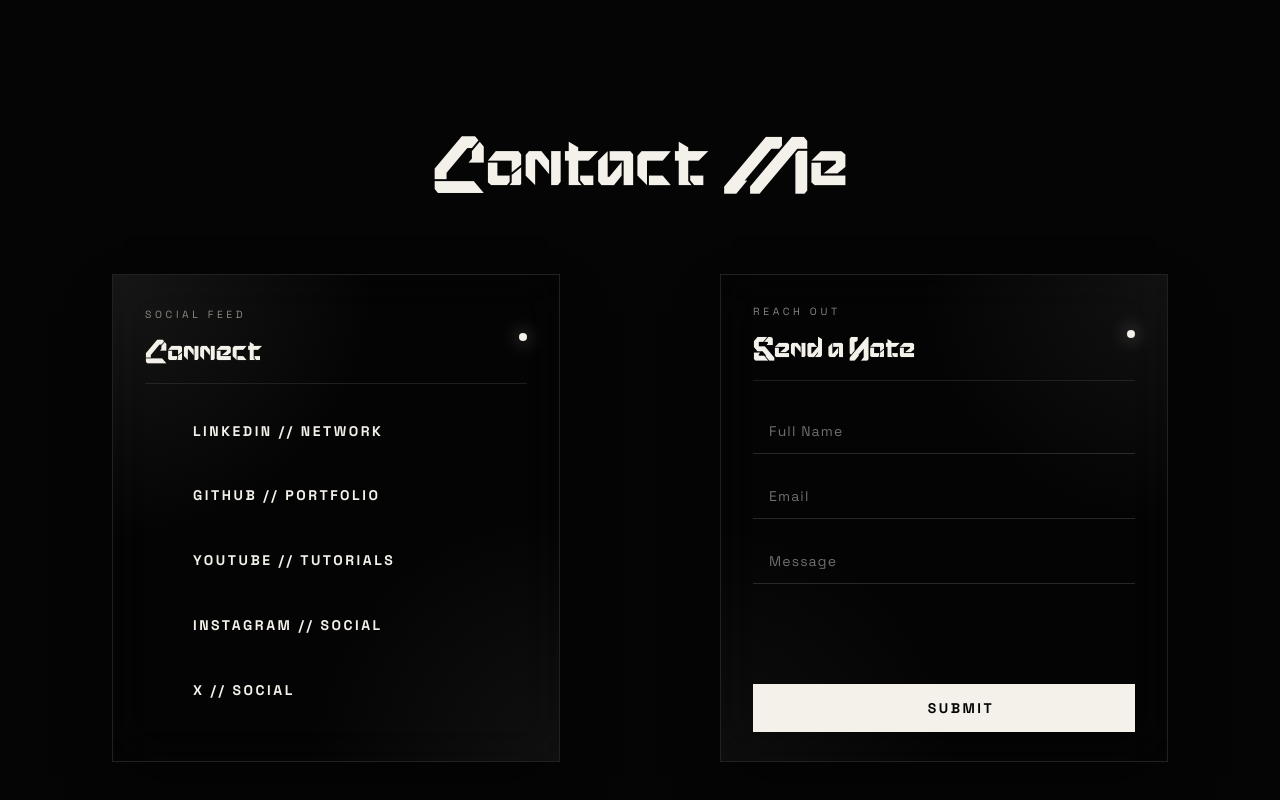
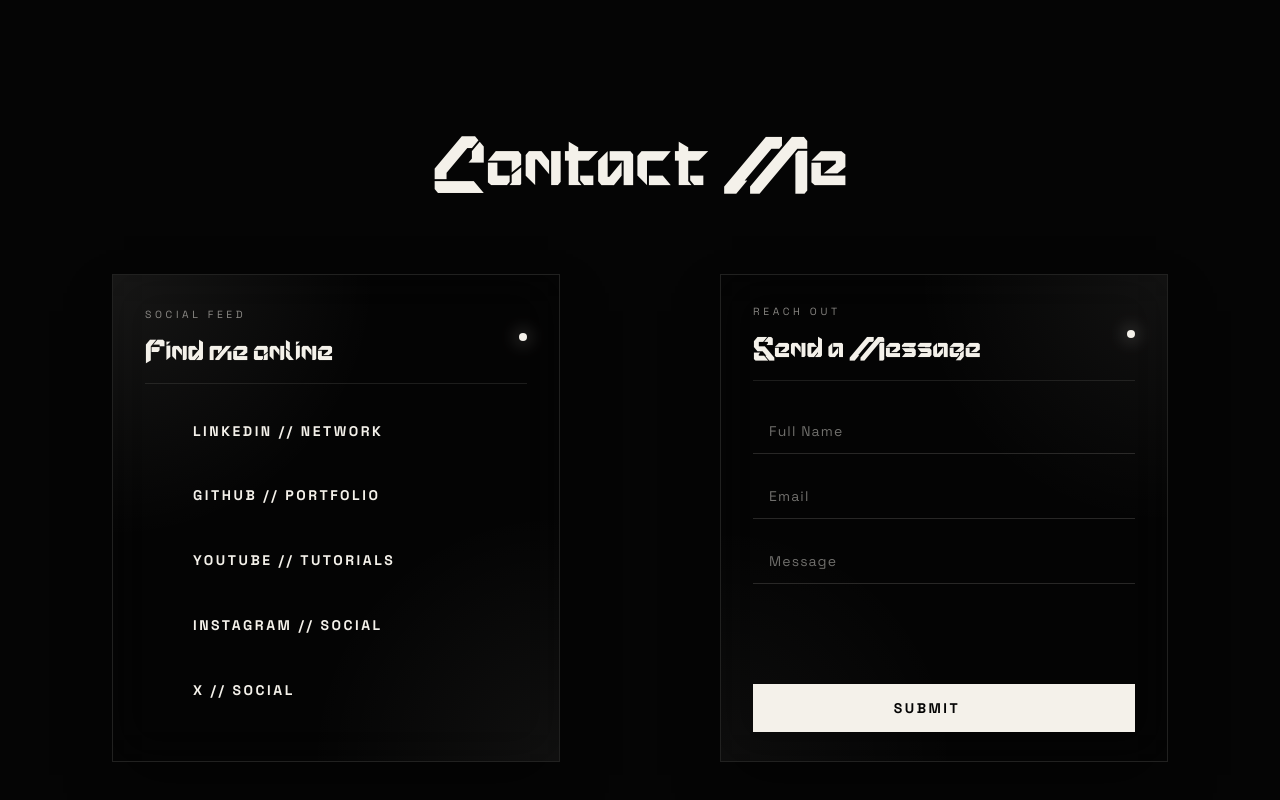
Before and after one commit to Pritamx4/Portfolio, a React (Vite) app: page / in a window 1280 px wide. Shown: the part 2346-3146 px from the top of the page. Built offline with nearby package versions, Linux system fonts and the light colour scheme; some icons are missing; a web font is replaced by a local one.

Commit message:
improve layout of contact page

```diff
--- a/src/components/ContactLeft.jsx
+++ b/src/components/ContactLeft.jsx
@@ -4,8 +4,10 @@
       <div className="pointer-events-none absolute inset-0 bg-[radial-gradient(circle_at_top_left,rgba(244,241,234,0.08),transparent_40%),radial-gradient(circle_at_bottom_right,rgba(244,241,234,0.05),transparent_38%)]" />
       <div className="relative mb-2 flex items-center justify-between border-b border-(--paper)/10 pb-4">
         <div>
-          <p className="font-ui text-[0.65rem] uppercase tracking-[0.35em] text-(--paper)/55">Social Feed</p>
-          <h2 className="font-display mt-2 text-3xl text-(--paper)">Connect</h2>
+          <p className="font-ui text-[0.65rem] uppercase tracking-[0.35em] text-(--paper)/55">
+            Social Feed
+          </p>
+          <h2 className="font-display mt-2 text-3xl text-(--paper)">Find me online</h2>
         </div>
         <span className="h-2 w-2 rounded-full bg-(--paper) shadow-[0_0_18px_rgba(244,241,234,0.7)]" />
       </div>
--- a/src/components/ContactRight.jsx
+++ b/src/components/ContactRight.jsx
@@ -5,8 +5,10 @@
       <form action="" method="post" className="relative flex w-full flex-col gap-5 text-(--paper)">
         <div className="mb-2 flex items-center justify-between border-b border-(--paper)/10 pb-4">
           <div>
-            <p className="text-[0.65rem] uppercase tracking-[0.35em] text-(--paper)/55">Reach Out</p>
-            <h2 className="font-display mt-2 text-3xl text-(--paper)">Send a Note</h2>
+            <p className="text-[0.65rem] uppercase tracking-[0.35em] text-(--paper)/55">
+              Reach Out
+            </p>
+            <h2 className="font-display mt-2 text-3xl text-(--paper)">Send a Message</h2>
           </div>
           <span className="h-2 w-2 rounded-full bg-(--paper) shadow-[0_0_18px_rgba(244,241,234,0.7)]" />
         </div>
@@ -36,6 +38,7 @@
           type="submit"
           className="font-ui mt-20 flex items-center justify-center gap-3 border border-(--paper) bg-(--paper) px-5 py-3 text-sm font-semibold uppercase tracking-[0.18em] text-(--ink) transition active:scale-95 hover:bg-transparent hover:text-(--paper)"
         >
+          Submit
           <lord-icon
             className="current-color"
             src="https://cdn.lordicon.com/vpbspaec.json"
@@ -45,7 +48,6 @@
             state="hover-flying"
             style={{ width: '22px', height: '22px' }}
           />
-          Submit
         </button>
       </form>
     </div>
--- a/src/components/HomeLeft.jsx
+++ b/src/components/HomeLeft.jsx
@@ -7,7 +7,8 @@
           <h6 className="font-ui uppercase tracking-[0.22em]">[Stable Connection]</h6>
           <h1 className="font-display text-7xl font-bold">Pritamx4</h1>
           <p className="text-lg mt-4">
-            Architechting high-performance digital ecosystems witha a focus on immersive UX and hardware-level precision. Bridging ideas to life.
+            Architechting high-performance digital ecosystems witha a focus on immersive UX and
+            hardware-level precision. Bridging ideas to life.
           </p>
         </div>
         <div className="flex h-20 w-full items-center justify-start gap-6 px-8 py-10">
```
